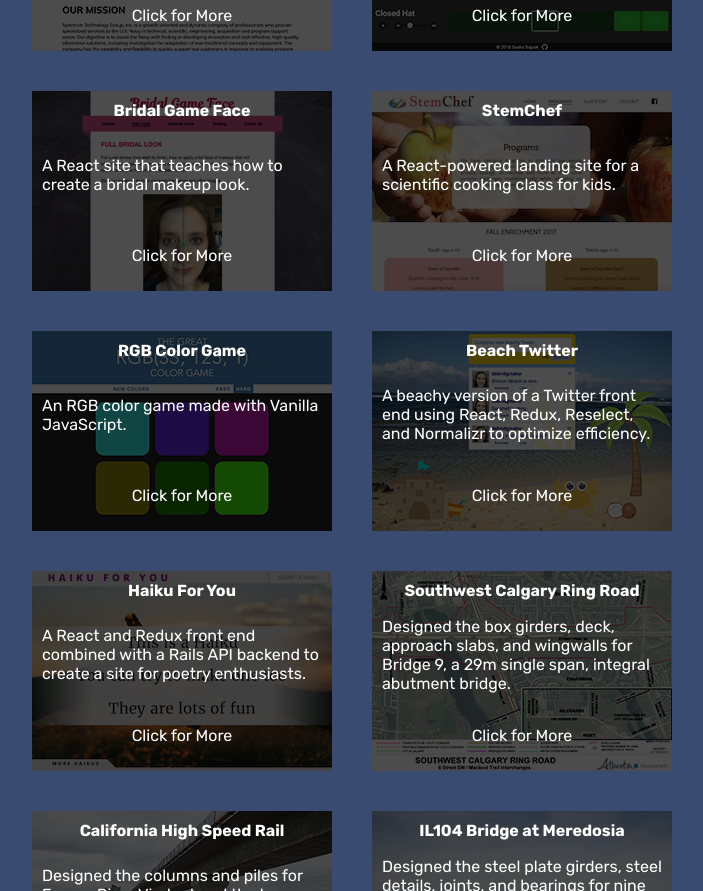
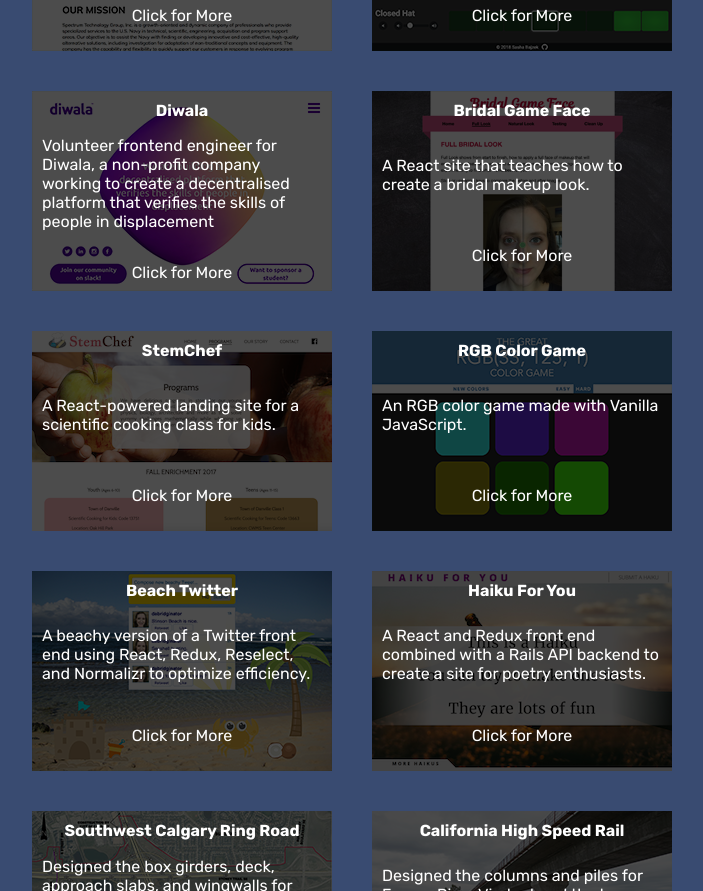
Before and after one commit to SashaBajzek/sasha-portfolio, a React app: page / in a window 1280 px wide. Shown: the part 1859-2750 px from the top of the page, without its empty margins (288-991 px from the left). Built offline with nearby package versions, Linux system fonts and the light colour scheme.

Commit message:
Add Diwala to work examples

```diff
--- a/src/components/Work.js
+++ b/src/components/Work.js
@@ -16,6 +16,8 @@
 						<ProjectBox project__name="Spectrum" project__heading="Spectrum Technology Group" project__site="http://www.spectrumtechnology.us/" project__description="A professional, mobile friendly website using React.  Utilizes BEM syntax to keep CSS clear."/>
 
 						<ProjectBox project__name="JS-808" project__heading="JS-808" project__site="https://js-808.sashabajzek.com/" project__description="A drum machine coded with React"/>
+
+						<ProjectBox project__name="Diwala" project__heading="Diwala" project__site="https://diwala.io/" project__description="Volunteer frontend engineer for Diwala, a non-profit company working to create a decentralised platform that verifies the skills of people in displacement"/>
 
 						<ProjectBox project__name="Bridal" project__heading="Bridal Game Face" project__site="https://bridalgameface.com/" project__description="A React site that teaches how to create a bridal makeup look."/>
 
--- a/src/styles/Work.scss
+++ b/src/styles/Work.scss
@@ -200,6 +200,10 @@
 	background-image: url(../../public/Bridal--Small.png);
 }
 
+.project__image--Diwala {
+	background-image: url(../../public/Diwala--Small.png);
+}
+
 .work__image--buildings {
 	bottom: -1px;
 	height: 53px;
```
Also changed, not shown: public/Diwala--Small.png (added).
